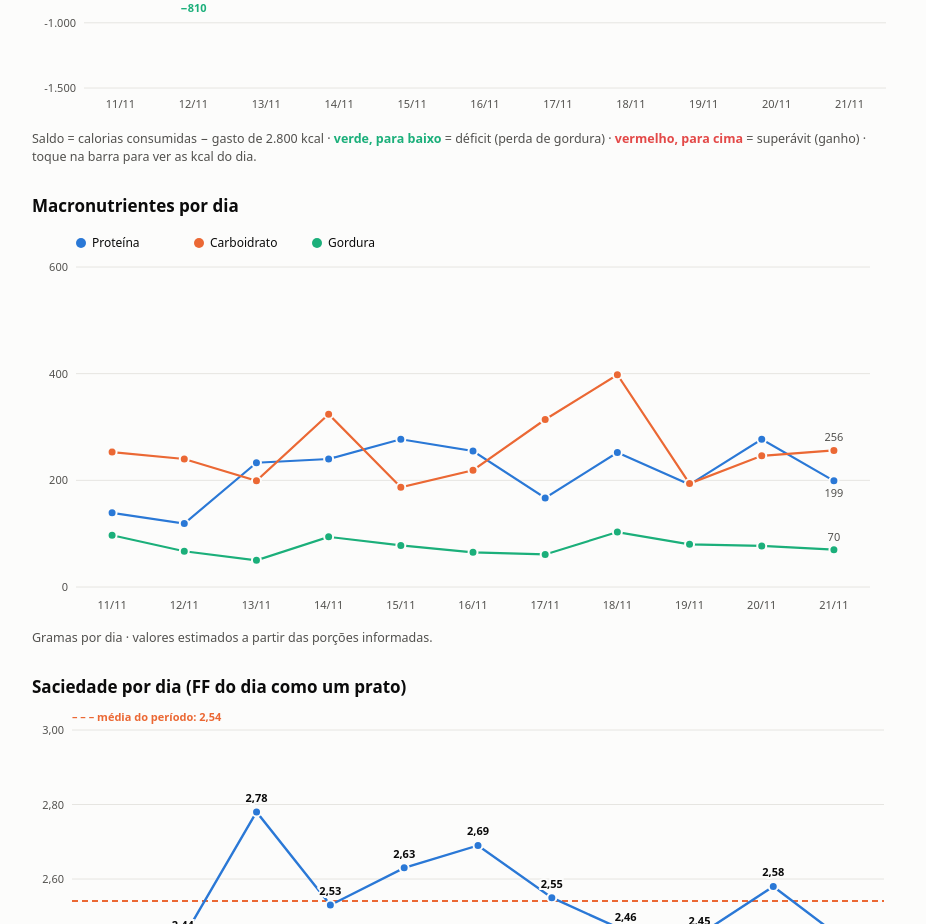
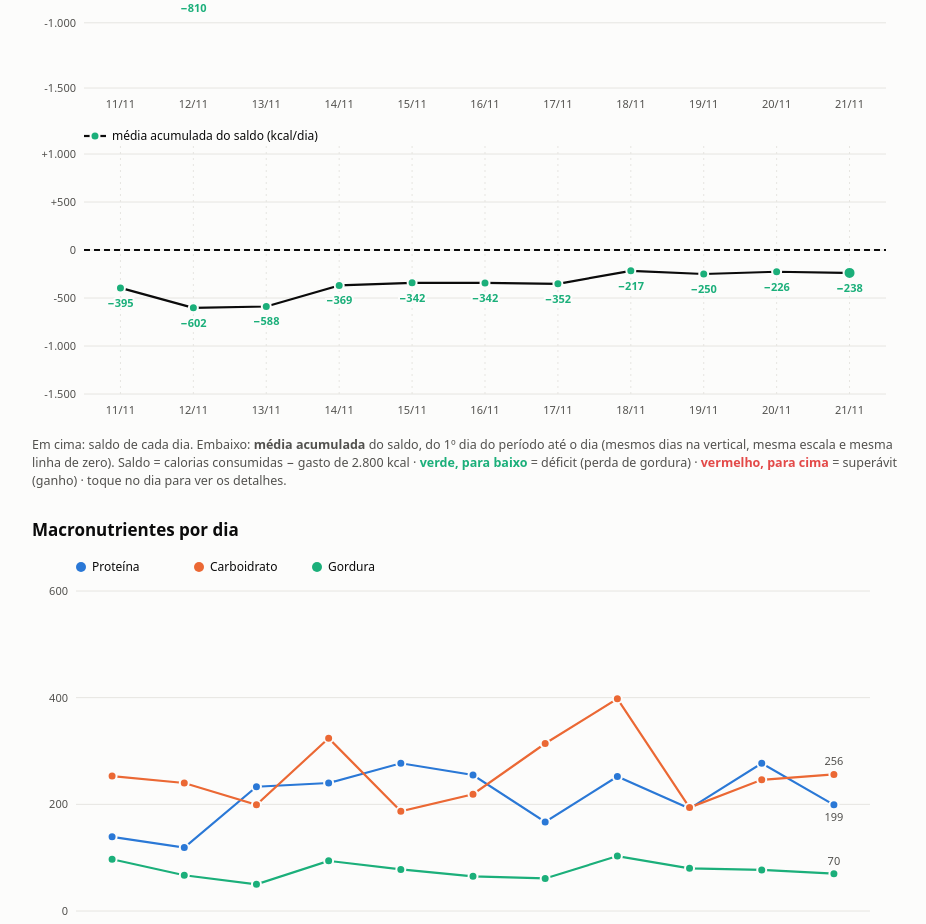
Before and after one commit to blstardelli/vida-nova, a plain HTML site: page index.html in a window 1280 px wide. Shown: the part 822-1746 px from the top of the page, without its empty margins (174-1100 px from the left). Drawn offline with Linux system fonts and the light colour scheme.

Commit message:
Add files via upload

```diff
--- a/index.html
+++ b/index.html
@@ -51,7 +51,8 @@ svg text{font-family:system-ui,-apple-system,"Segoe UI",Roboto,sans-serif}
 
 <h2>Saldo calórico por dia</h2>
 <div class="chart" id="c-kcal"></div>
-<p class="note">Saldo = calorias consumidas − gasto de <span id="gastolbl"></span> kcal · <b style="color:var(--green)">verde, para baixo</b> = déficit (perda de gordura) · <b style="color:var(--red)">vermelho, para cima</b> = superávit (ganho) · toque na barra para ver as kcal do dia.</p>
+<div class="chart" id="c-acum"></div>
+<p class="note">Em cima: saldo de cada dia. Embaixo: <b>média acumulada</b> do saldo, do 1º dia do período até o dia (mesmos dias na vertical, mesma escala e mesma linha de zero). Saldo = calorias consumidas − gasto de <span id="gastolbl"></span> kcal · <b style="color:var(--green)">verde, para baixo</b> = déficit (perda de gordura) · <b style="color:var(--red)">vermelho, para cima</b> = superávit (ganho) · toque no dia para ver os detalhes.</p>
 
 <h2>Macronutrientes por dia</h2>
 <div class="chart" id="c-macros"></div>
@@ -124,6 +125,30 @@ function chartKcal(rows){
  S('line',{x1:m.l,x2:m.l+22,y1:14,y2:14,stroke:cv('--fg'),'stroke-width':1.8,'stroke-dasharray':'6 4'},svg);S('text',{x:m.l+28,y:18,'font-size':12,fill:cv('--fg')},svg,'0 = gasto calórico de '+nf(GASTO)+' kcal');
  const every=st>=34?1:2;
  rows.forEach((r,i)=>{if(i%every===0)S('text',{x:m.l+i*st+st/2,y:H-10,'text-anchor':'middle','font-size':11,fill:cv('--muted')},svg,r.label);});
+}
+function chartAcum(rows){
+ const el=$('c-acum');const W0=Math.max(280,el.clientWidth),H=Math.round(Math.max(210,Math.min(300,W0*.42)));
+ const m={t:30,r:14,b:30,l:52};const {svg,tip,W}=frame(el,H);
+ svg.setAttribute('aria-label','Linha com a média acumulada do saldo calórico, dia a dia');
+ const sal=rows.map((r)=>r.kcal-GASTO);let cs=0;const cum=sal.map((s,i)=>{cs+=s;return {tot:cs,avg:cs/(i+1)};});
+ const lo0=Math.min(0,...sal),hi0=Math.max(0,...sal);const span=Math.max(300,hi0-lo0);
+ const step0=niceMax(span/4);const lo=Math.floor((lo0-span*.14)/step0)*step0,hi=Math.ceil((hi0+span*.14)/step0)*step0;
+ const y=scaleLin(lo,hi,H-m.b,m.t);
+ for(let v=lo;v<=hi+1e-9;v+=step0){S('line',{x1:m.l,x2:W-m.r,y1:y(v),y2:y(v),stroke:cv('--grid')},svg);S('text',{x:m.l-8,y:y(v)+4,'text-anchor':'end','font-size':11,fill:cv('--muted')},svg,v>0?'+'+nf(v):nf(v));}
+ const n=rows.length,st=(W-m.l-m.r)/n;const X=(i)=>m.l+i*st+st/2;
+ rows.forEach((r,i)=>S('line',{x1:X(i),x2:X(i),y1:m.t-8,y2:H-m.b,stroke:cv('--grid'),'stroke-dasharray':'2 4'},svg));
+ S('line',{x1:m.l,x2:W-m.r,y1:y(0),y2:y(0),stroke:cv('--fg'),'stroke-width':1.8,'stroke-dasharray':'6 4'},svg);
+ if(n>1)S('path',{d:cum.map((c,i)=>(i?'L':'M')+X(i)+' '+y(c.avg)).join(''),fill:'none',stroke:cv('--fg'),'stroke-width':2.2,'stroke-linejoin':'round'},svg);
+ const every=st>=34?1:2;
+ rows.forEach((r,i)=>{const c=cum[i];const over=c.avg>0;const last=i===n-1;
+  S('circle',{cx:X(i),cy:y(c.avg),r:last?6:4.5,fill:over?cv('--red'):cv('--green'),stroke:cv('--bg'),'stroke-width':2},svg);
+  if(st>=34||i%2===(n-1)%2){S('text',{x:X(i),y:y(c.avg)+(over?-11:19),'text-anchor':'middle','font-size':11,'font-weight':last?800:700,fill:over?cv('--red'):cv('--green'),stroke:cv('--bg'),'stroke-width':4,'paint-order':'stroke','pointer-events':'none'},svg,sg(Math.round(c.avg)));}
+  if(i%every===0)S('text',{x:X(i),y:H-10,'text-anchor':'middle','font-size':11,fill:cv('--muted')},svg,r.label);
+  const hit=S('rect',{x:m.l+i*st,y:m.t-8,width:st,height:H-m.t-m.b+8,fill:'transparent'},svg);
+  hit.addEventListener('pointermove',(ev)=>{const b=el.getBoundingClientRect();showTip(el,tip,'11/11 → '.slice(0,0)+rows[0].label+' a '+r.label+' ('+(i+1)+(i?' dias':' dia')+')\nmédia do saldo: '+sg(Math.round(c.avg))+' kcal/dia\nsaldo acumulado: '+sg(Math.round(c.tot))+' kcal',ev.clientX-b.left,ev.clientY-b.top);});
+  hit.addEventListener('pointerleave',()=>{tip.style.display='none';});});
+ S('line',{x1:m.l,x2:m.l+22,y1:12,y2:12,stroke:cv('--fg'),'stroke-width':2.2},svg);S('circle',{cx:m.l+11,cy:12,r:4.5,fill:cv('--green'),stroke:cv('--bg'),'stroke-width':2},svg);
+ S('text',{x:m.l+28,y:16,'font-size':12,fill:cv('--fg')},svg,'média acumulada do saldo (kcal/dia)');
 }
 function chartMacros(rows){
  const el=$('c-macros');const W0=Math.max(280,el.clientWidth),H=Math.round(Math.max(270,Math.min(390,W0*.56)));
@@ -201,7 +226,7 @@ function render(){
  const dT=rows.reduce((a,r)=>a+(GASTO-r.kcal),0);const gk=dT/7700;
  $('frase').textContent='No período de '+rows[0].label+' a '+rows[rows.length-1].label+' ('+rows.length+(rows.length===1?' dia':' dias')+'), o '+(dT>=0?'déficit':'superávit')+' calórico total foi de '+nf(Math.abs(dT))+' kcal (≈ '+(Math.abs(gk).toFixed(2).replace('.',','))+' kg de gordura '+(dT>=0?'perdida':'ganha')+').';
  $('gastolbl').textContent=nf(GASTO);$('incl').textContent=sg(f.slope);
- chartDias(s);chartKcal(rows);chartMacros(rows);chartFF(rows);chartFaixas(f.out,rows.length);
+ chartDias(s);chartKcal(rows);chartAcum(rows);chartMacros(rows);chartFF(rows);chartFaixas(f.out,rows.length);
  const sum=(k)=>rows.reduce((a,r)=>a+r[k],0);const def=rows.reduce((a,r)=>a+(GASTO-r.kcal),0);const n=rows.length;
  kpis('k1',[['Faixa de pico',pico?pico.faixa:'—'],['Mediana no pico (kcal)',pico?nf(pico.mediana):'—'],['Média diária (kcal)',nf(sum('kcal')/n)],['FF médio do dia',(()=>{const o=rows.filter((r)=>r.ff!=null);return o.length?(o.reduce((a,r)=>a+r.ff,0)/o.length).toFixed(2).replace('.',','):'—';})()]]);
  kpis('k2',[['Déficit acumulado (kcal)',nf(def)],['Déficit médio (kcal/dia)',nf(def/n)],['Gordura equivalente (g)',nf(def/7.7)],['Proteína média (g/dia)',nf(sum('p')/n)],['Carboidrato médio (g/dia)',nf(sum('c')/n)],['Gordura média (g/dia)',nf(sum('g')/n)]]);
```
